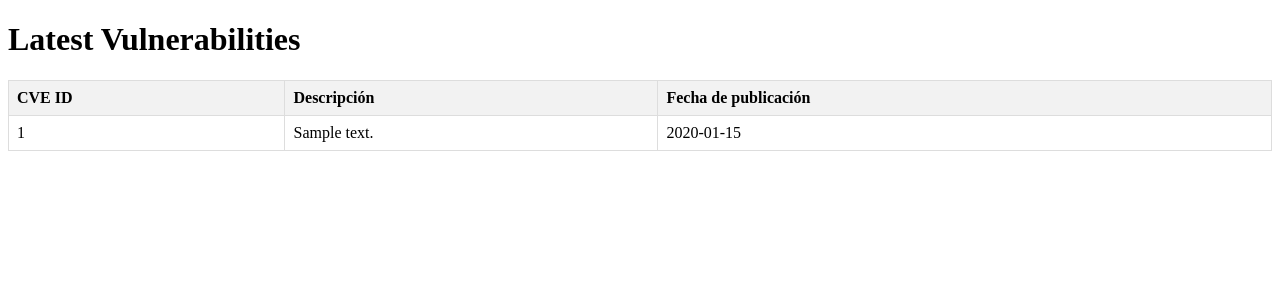
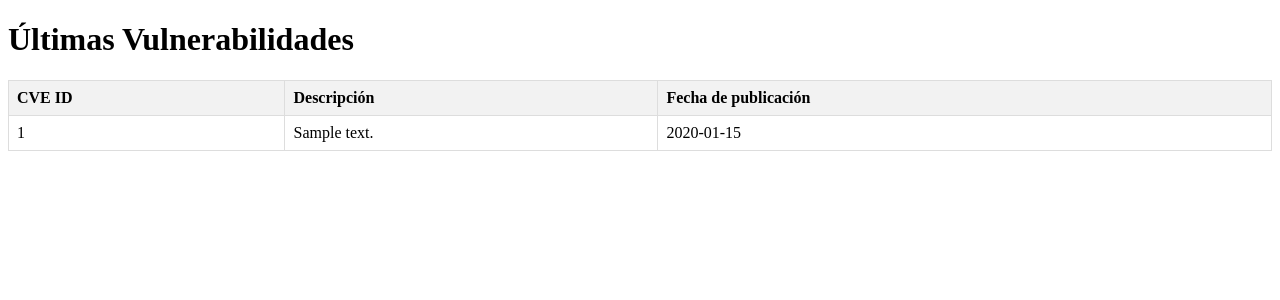
Before and after one commit to dtejada02/Pr-ctica2SI, a Flask app: template templates/vulnerabilities.html in a window 1280 px wide. Shown: the top 300 px of the page. Run offline with Flask 3, Linux system fonts and the light colour scheme; the template is opened without the code that fills it: most values are stand-ins (such as "Sample title", 1, 10 or a date in 2020).

Commit message:
corrección html

```diff
--- a/templates/vulnerabilities.html
+++ b/templates/vulnerabilities.html
@@ -20,7 +20,7 @@
     </style>
 </head>
 <body>
-    <h1>Latest Vulnerabilities</h1>
+    <h1>Últimas Vulnerabilidades</h1>
     <table>
         <thead>
             <tr>
```
